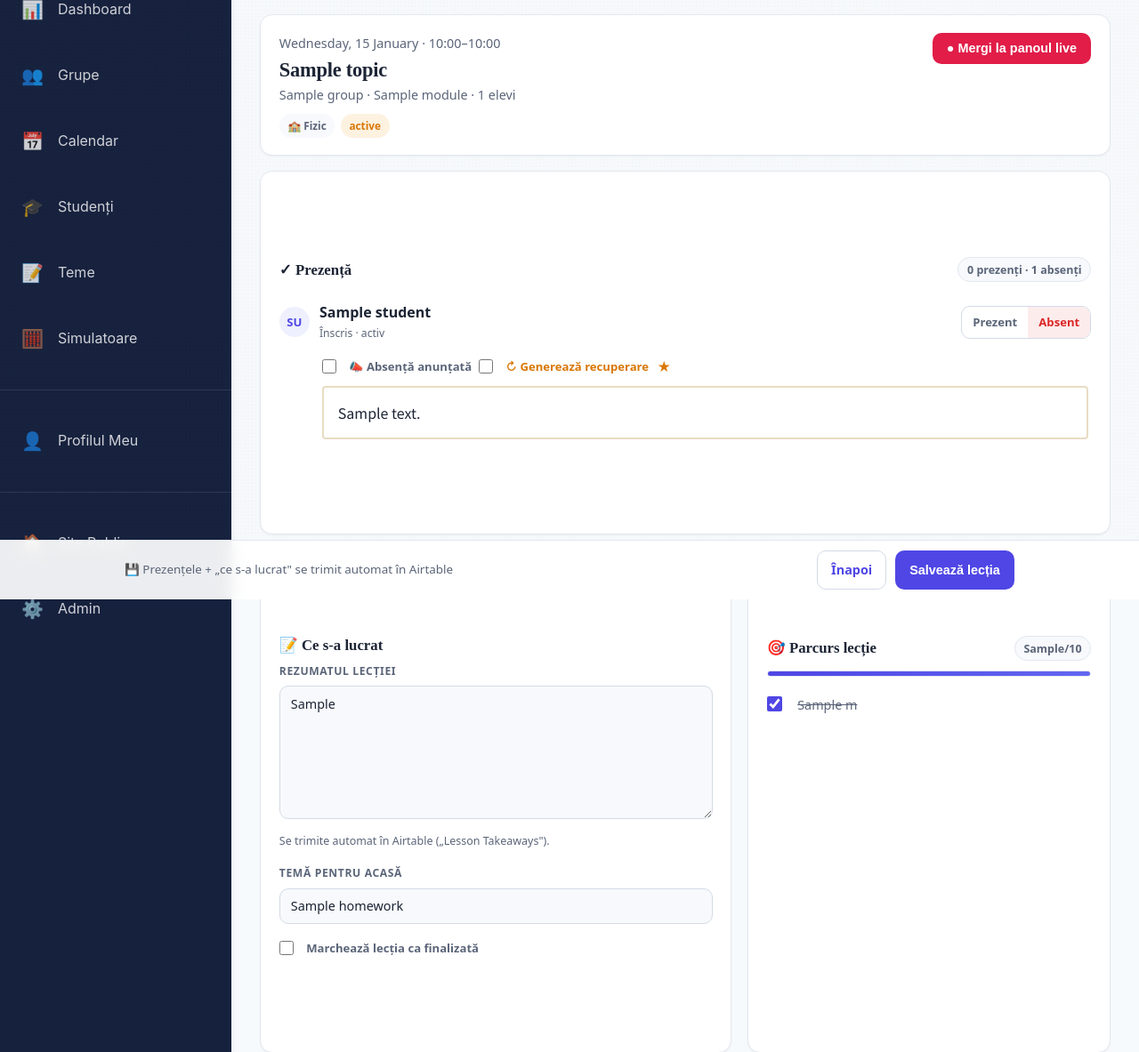
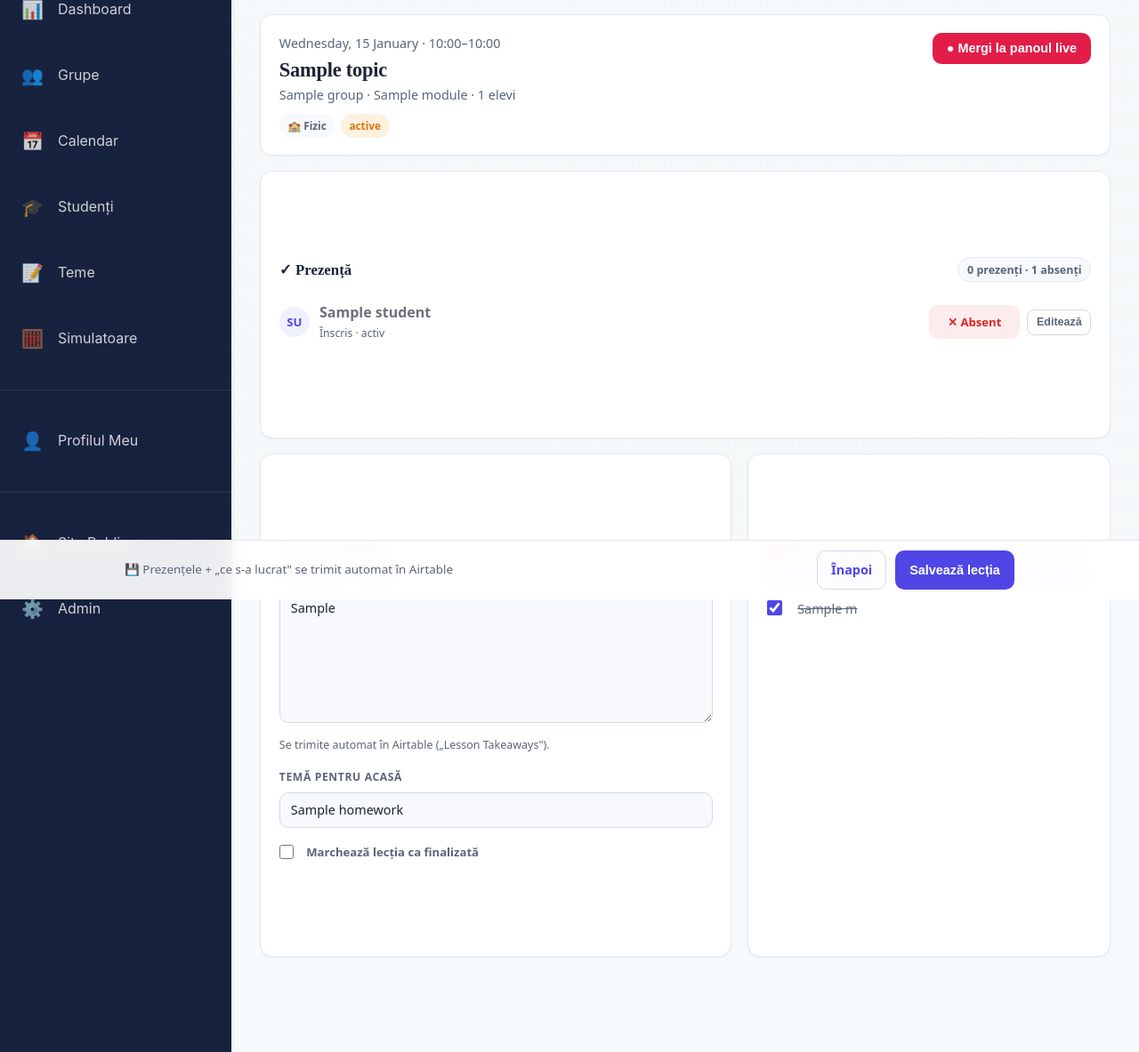
Before and after one commit to robolabro/mindacademy, a Django app: template templates/teacher_platform/lesson_manage.html in a window 1280 px wide. Shown: the part 126-1309 px from the top of the page at 89% size. Run offline with Django 3.2, Linux system fonts and the light colour scheme; the template is opened without the code that fills it: most values are stand-ins (such as "Sample title", 1, 10 or a date in 2020).

Commit message:
Prezenta rapida: pre-bifat prezent, debifare = absent, extras in „Editeaza"
Ecranul de gestionare lectie (pct.7): toti copiii sunt pre-bifati prezenti;
o simpla debifare ii marcheaza absenti, direct din lista. Detaliile
suplimentare (absenta anuntata, genereaza recuperare, evaluare, notita)
trec sub butonul „Editeaza" per elev. La salvare se inregistreaza toti
elevii grupei (checkbox debifat = absent).

Co-Authored-By: Claude Sonnet 4.6 <noreply@anthropic.com>
Claude-Session: https://claude.ai/code/session_01HpgYUq3zQxDuqVVwKehWWW

```diff
--- a/teacher_platform/views.py
+++ b/teacher_platform/views.py
@@ -868,9 +868,9 @@ def lesson_manage(request, lesson_id):
     if request.method == 'POST':
         for enr in enrollments:
             sid = enr.student_id
+            # Prezența e pre-bifată prezent; checkbox debifat (lipsă din POST) =
+            # absent. Înregistrăm toți elevii din grupă la salvare.
             present = request.POST.get(f'present_{sid}')
-            if present is None:
-                continue  # elevul nu a fost marcat
             rating = (request.POST.get(f'rating_{sid}') or '').strip()
             Attendance.objects.update_or_create(
                 lesson=lesson, student_id=sid,
--- a/templates/teacher_platform/lesson_manage.html
+++ b/templates/teacher_platform/lesson_manage.html
@@ -75,11 +75,13 @@
             <span class="lm-av">{{ s.first_name|slice:":1" }}{{ s.last_name|slice:":1" }}</span>
             <div><div class="lm-nm">{{ s.get_full_name|default:s.username }}</div><div class="lm-sub">Înscris · activ</div></div>
           </div>
-          <div class="lm-seg" role="group" aria-label="Prezență {{ s.get_full_name }}">
-            <input type="radio" id="p{{ sid }}" name="present_{{ sid }}" value="1" {% if a and a.is_present %}checked{% endif %}>
-            <label for="p{{ sid }}" class="p">Prezent</label>
-            <input type="radio" id="a{{ sid }}" name="present_{{ sid }}" value="0" {% if a and not a.is_present %}checked{% endif %}>
-            <label for="a{{ sid }}" class="a">Absent</label>
+          <div class="lm-actions">
+            <label class="lm-present" title="Debifează pentru absent">
+              <input type="checkbox" class="present-cb" name="present_{{ sid }}" value="1"
+                     {% if a %}{% if a.is_present %}checked{% endif %}{% else %}checked{% endif %}>
+              <span class="lm-present-pill"><span class="on-txt">✓ Prezent</span><span class="off-txt">✕ Absent</span></span>
+            </label>
+            <button type="button" class="lm-edit-btn" aria-expanded="false">Editează</button>
           </div>
           <div class="lm-extra">
             <label class="lm-chk"><input type="checkbox" name="anuntata_{{ sid }}" {% if a and a.absenta_anuntata %}checked{% endif %}> 📣 Absență anunțată</label>
@@ -176,14 +178,25 @@
   .lm-stud{display:flex;align-items:center;gap:.7rem;min-width:0}
   .lm-av{width:34px;height:34px;border-radius:50%;display:grid;place-items:center;font-weight:700;font-size:.82rem;background:var(--brand-soft);color:var(--brand);flex:none;text-transform:uppercase}
   .lm-nm{font-weight:600} .lm-sub{font-size:.76rem;color:var(--ink-soft)}
-  .lm-seg{display:inline-flex;border:1px solid var(--line2);border-radius:10px;overflow:hidden}
-  .lm-seg input{position:absolute;opacity:0;pointer-events:none}
-  .lm-seg label{padding:.4rem .75rem;font-weight:700;font-size:.82rem;color:var(--ink-soft);cursor:pointer;user-select:none}
-  .lm-seg input:checked+label.p{background:var(--present-soft);color:var(--present)}
-  .lm-seg input:checked+label.a{background:var(--absent-soft);color:var(--absent)}
-  .lm-seg input:focus-visible+label{outline:2px solid var(--brand);outline-offset:-2px}
-  .lm-extra{grid-column:1/-1;display:none;gap:.5rem;flex-wrap:wrap;align-items:center;padding:.3rem .2rem 0 3rem}
-  .lm-row.absent .lm-extra{display:flex}
+  .lm-actions{display:inline-flex;align-items:center;gap:.5rem}
+  /* Toggle prezent: pre-bifat; un click debifează → absent */
+  .lm-present{position:relative;cursor:pointer;user-select:none}
+  .lm-present input{position:absolute;opacity:0;pointer-events:none}
+  .lm-present-pill{display:inline-flex;align-items:center;min-width:6.4rem;justify-content:center;
+    padding:.42rem .8rem;border-radius:10px;font-weight:700;font-size:.82rem;
+    border:1px solid var(--line2);color:var(--ink-soft);transition:background .12s}
+  .lm-present-pill .off-txt{display:none}
+  .lm-present input:checked+.lm-present-pill{background:var(--present-soft);color:var(--present);border-color:transparent}
+  .lm-present input:not(:checked)+.lm-present-pill{background:var(--absent-soft);color:var(--absent);border-color:transparent}
+  .lm-present input:not(:checked)+.lm-present-pill .on-txt{display:none}
+  .lm-present input:not(:checked)+.lm-present-pill .off-txt{display:inline}
+  .lm-present input:focus-visible+.lm-present-pill{outline:2px solid var(--brand);outline-offset:2px}
+  .lm-edit-btn{background:none;border:1px solid var(--line2);border-radius:8px;padding:.4rem .6rem;
+    font-size:.78rem;font-weight:600;color:var(--ink-soft);cursor:pointer}
+  .lm-edit-btn.on{background:var(--brand-soft);color:var(--brand);border-color:transparent}
+  .lm-row.absent .lm-nm{opacity:.65}
+  .lm-extra{grid-column:1/-1;display:none;gap:.5rem;flex-wrap:wrap;align-items:center;padding:.4rem .2rem 0 3rem}
+  .lm-row.open .lm-extra{display:flex}
   .lm-chk{display:inline-flex;align-items:center;gap:.4rem;font-size:.82rem;font-weight:600;color:var(--ink-soft);cursor:pointer}
   .lm-chk.recup{color:var(--warn)}
   .lm-recup-card{border-color:var(--warn)}
@@ -226,13 +239,21 @@
   function recount(){
     var p=0,a=0;
     document.querySelectorAll('.lm-row').forEach(function(row){
-      var pr=row.querySelector('input[value="1"]'), ab=row.querySelector('input[value="0"]');
-      if(pr&&pr.checked)p++; if(ab&&ab.checked)a++;
-      row.classList.toggle('absent', ab&&ab.checked);
+      var cb=row.querySelector('.present-cb'); if(!cb)return;
+      if(cb.checked)p++; else a++;
+      row.classList.toggle('absent', !cb.checked);
     });
     var el=document.getElementById('attCount'); if(el)el.textContent=p+" prezenți · "+a+" absenți";
   }
-  document.querySelectorAll('.lm-seg input').forEach(function(i){i.addEventListener('change',recount);});
+  document.querySelectorAll('.present-cb').forEach(function(i){i.addEventListener('change',recount);});
+  recount(); // toți sunt pre-bifați prezenți; sincronizează afișajul
+  // „Editează" → deschide detaliile suplimentare (absență anunțată, recuperare, notă…)
+  document.querySelectorAll('.lm-edit-btn').forEach(function(b){
+    b.addEventListener('click',function(){
+      var row=b.closest('.lm-row'); var open=row.classList.toggle('open');
+      b.classList.toggle('on',open); b.setAttribute('aria-expanded',open?'true':'false');
+    });
+  });
   // hint recuperare: apare doar când e bifat „Generează recuperare"
   document.querySelectorAll('.recup-cb').forEach(function(cb){
     function sync(){var row=cb.closest('.lm-row'); if(row)row.classList.toggle('show-recup',cb.checked);}
```
